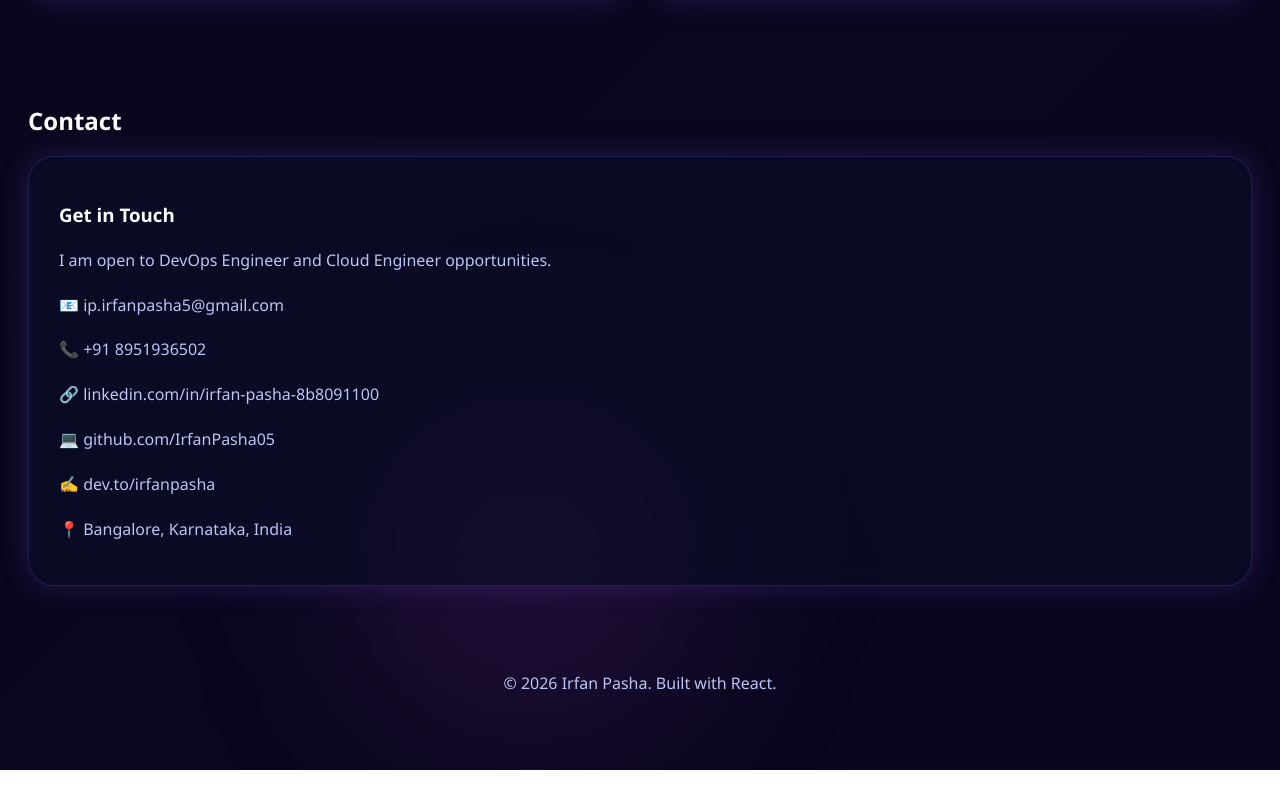
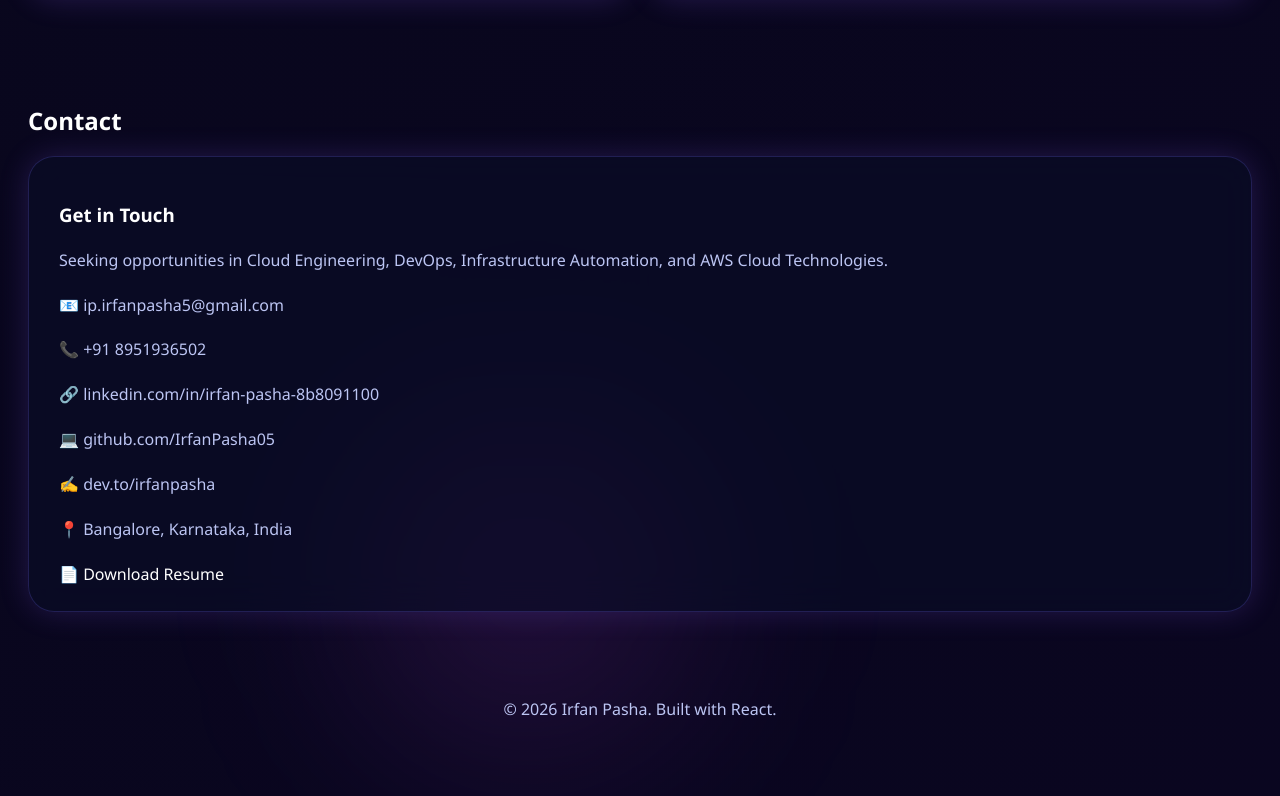
Before and after one commit to IrfanPasha05/my-portfolio, a React (Create React App) app: page / in a window 1280 px wide. Shown: the part 7343-8139 px from the top of the page. Before the commit the page ends 8113 px from the top, so only its background shows below. Built offline with nearby package versions, Linux system fonts and the light colour scheme.

Commit message:
Fixed resume option in contactss

```diff
--- a/src/components/Contact.jsx
+++ b/src/components/Contact.jsx
@@ -9,7 +9,7 @@ function Contact() {
         <h3 className="contact-heading">Get in Touch</h3>
 
         <p className="contact-text">
-          I am open to DevOps Engineer and Cloud Engineer opportunities.
+          Seeking opportunities in Cloud Engineering, DevOps, Infrastructure Automation, and AWS Cloud Technologies.
         </p>
 
         <div className="contact-details">
@@ -51,6 +51,16 @@ function Contact() {
           </p>
 
           <p>📍 Bangalore, Karnataka, India</p>
+
+          <div style={{ marginTop: "20px" }}>
+            <a
+              href="/resume.pdf"
+              download
+              className="btn"
+            >
+              📄 Download Resume
+            </a>
+          </div>
         </div>
       </div>
     </section>
```
